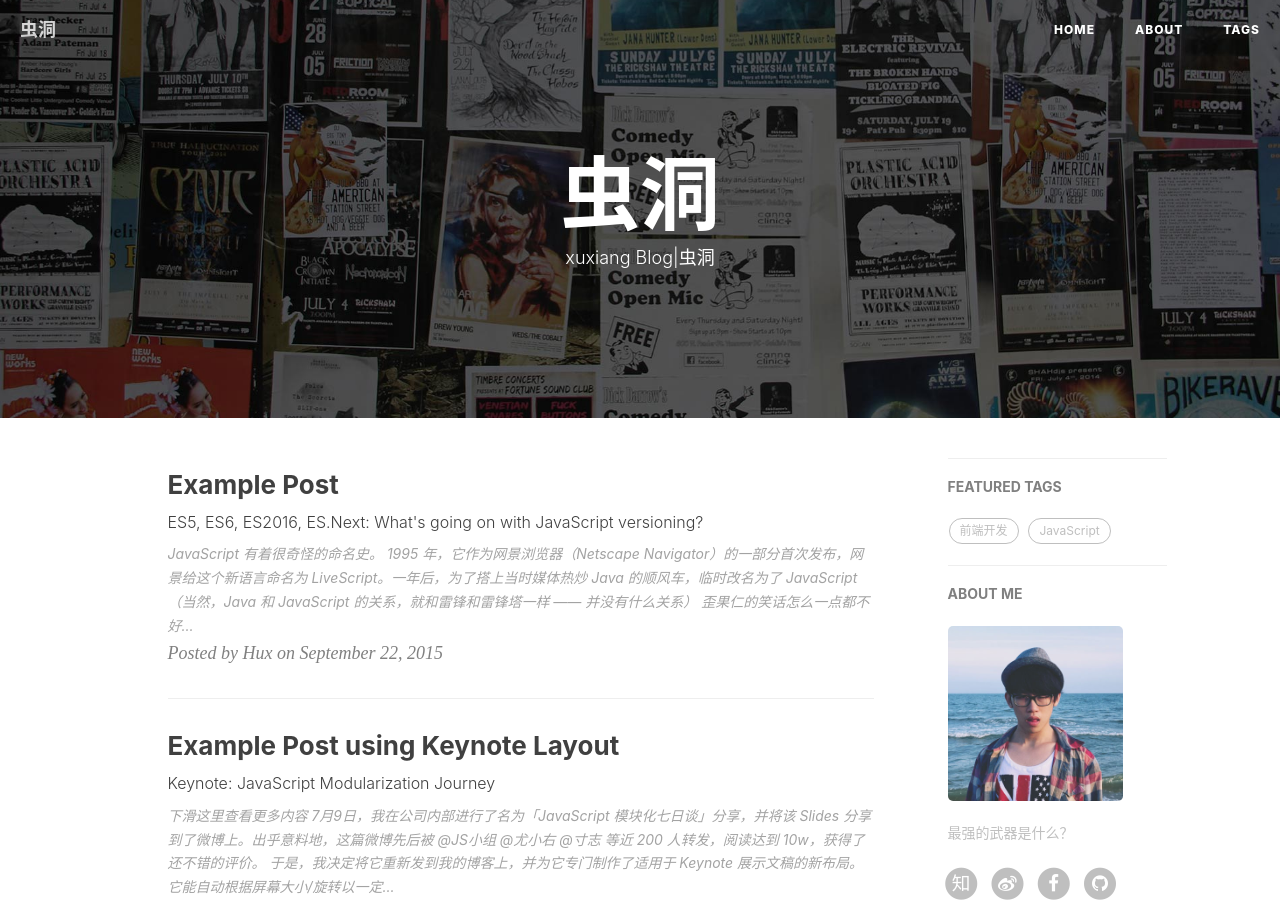
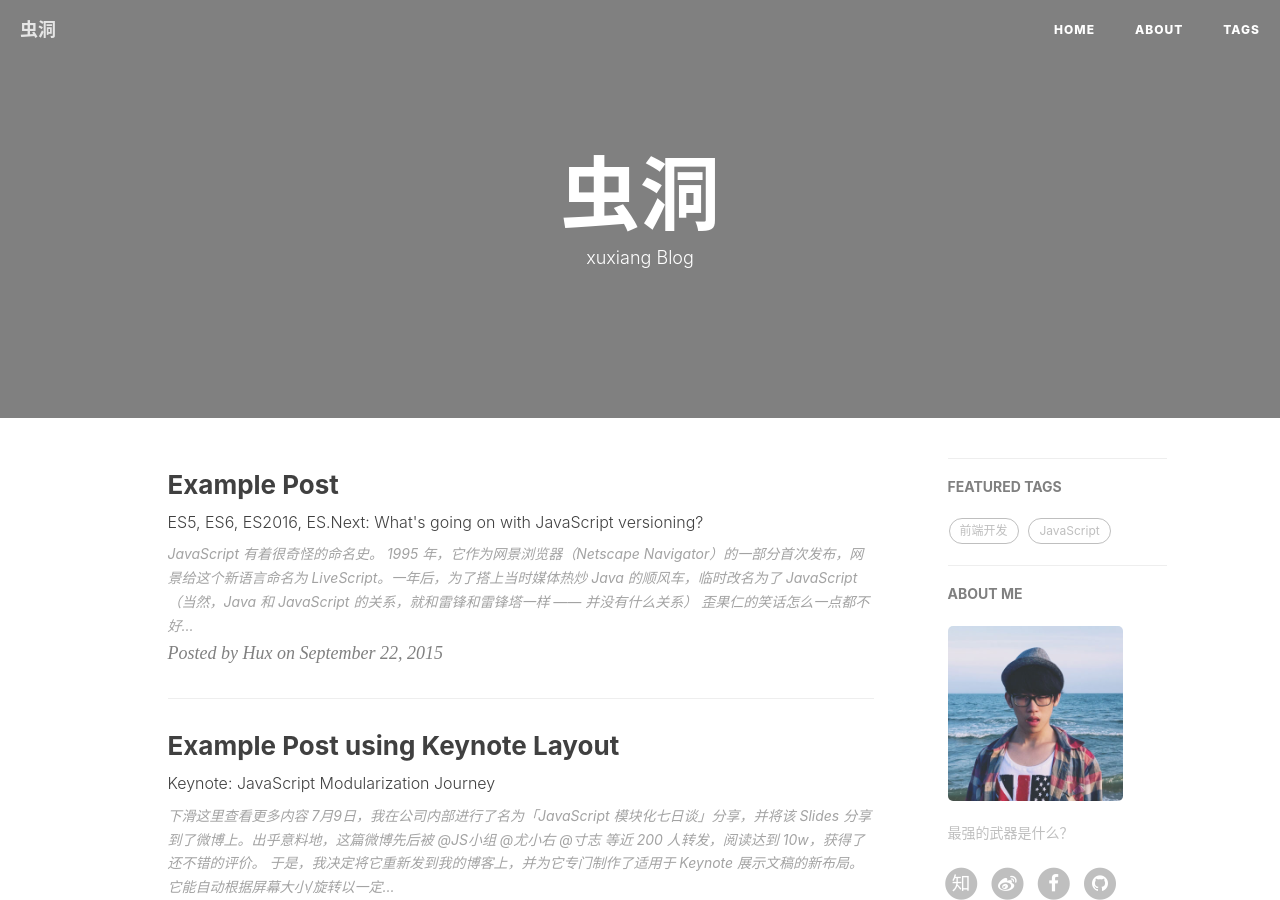
Before and after one commit to wq133/xu-xiang.github.io, a Jekyll site: the page built from index.html, in a window 1280 px wide and 900 px high. Built offline with Jekyll 4.4.1, drawn with Linux system fonts in a browser that asks for light colours; nearby versions of some CDN libraries; the list of posts is cut into pages by our own code; comment, search, counter and statistics services are not loaded.

Commit message:
Initial commit

```diff
--- a/_config.yml
+++ b/_config.yml
@@ -1,7 +1,7 @@
 # Site settings
 title: 虫洞
 SEOTitle: xuxiang的博客 | chongd Blog
-header-img: img/home-bg.jpg
+header-img: https://code.aliyun.com/xux/open/raw/master/blog/photos/home-bg.jpg
 email: xu.xiang@aliyun.com
 description: "网络、测试、安全 一路走来"
 keyword: "xuxiang 互联网 网络 测试 安全 云计算 大数据 黑客 攻防 博客 个人网站"
--- a/index.html
+++ b/index.html
@@ -1,6 +1,6 @@
 ---
 layout: page
-description: "xuxiang Blog|虫洞"
+description: "xuxiang Blog"
 ---
 
 {% for post in paginator.posts %}
```
